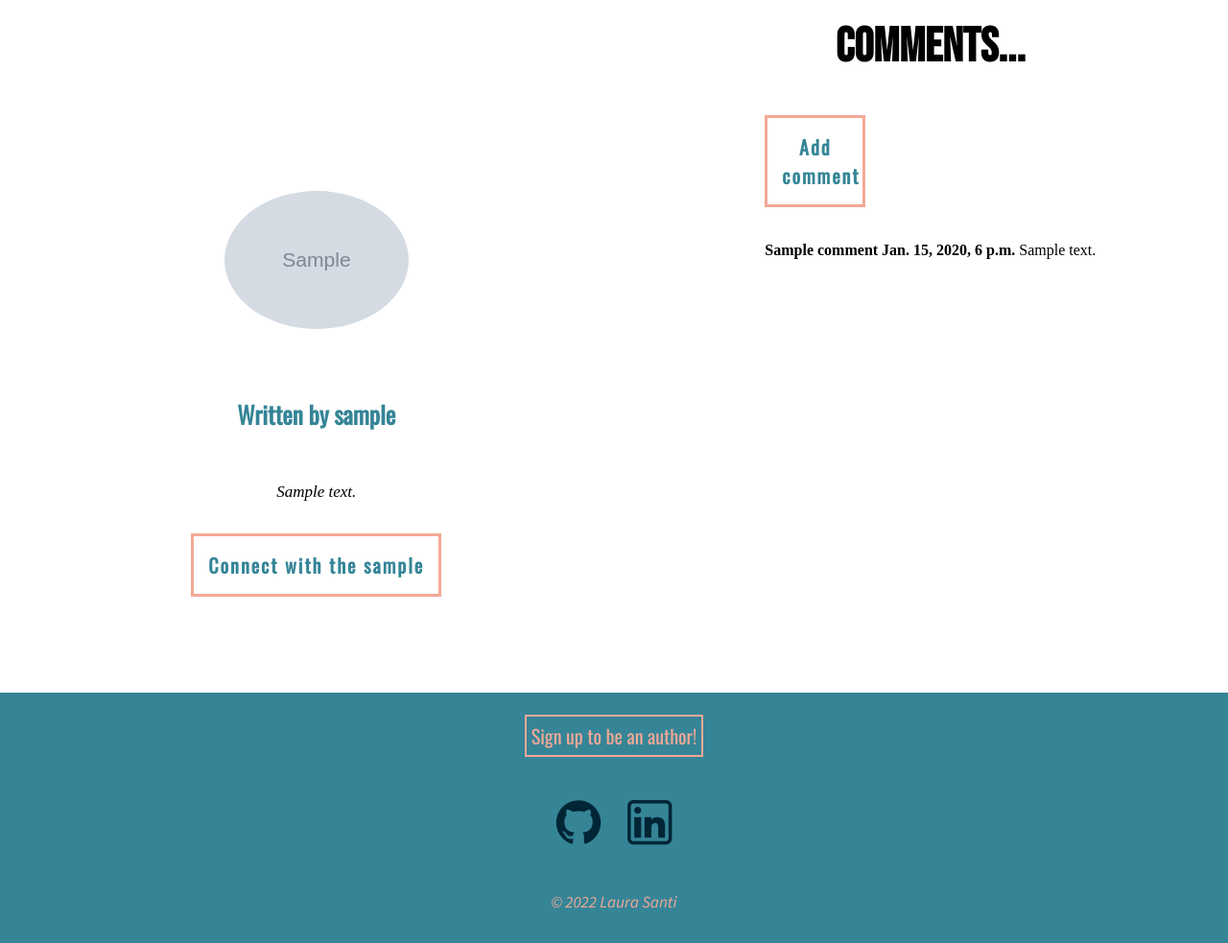
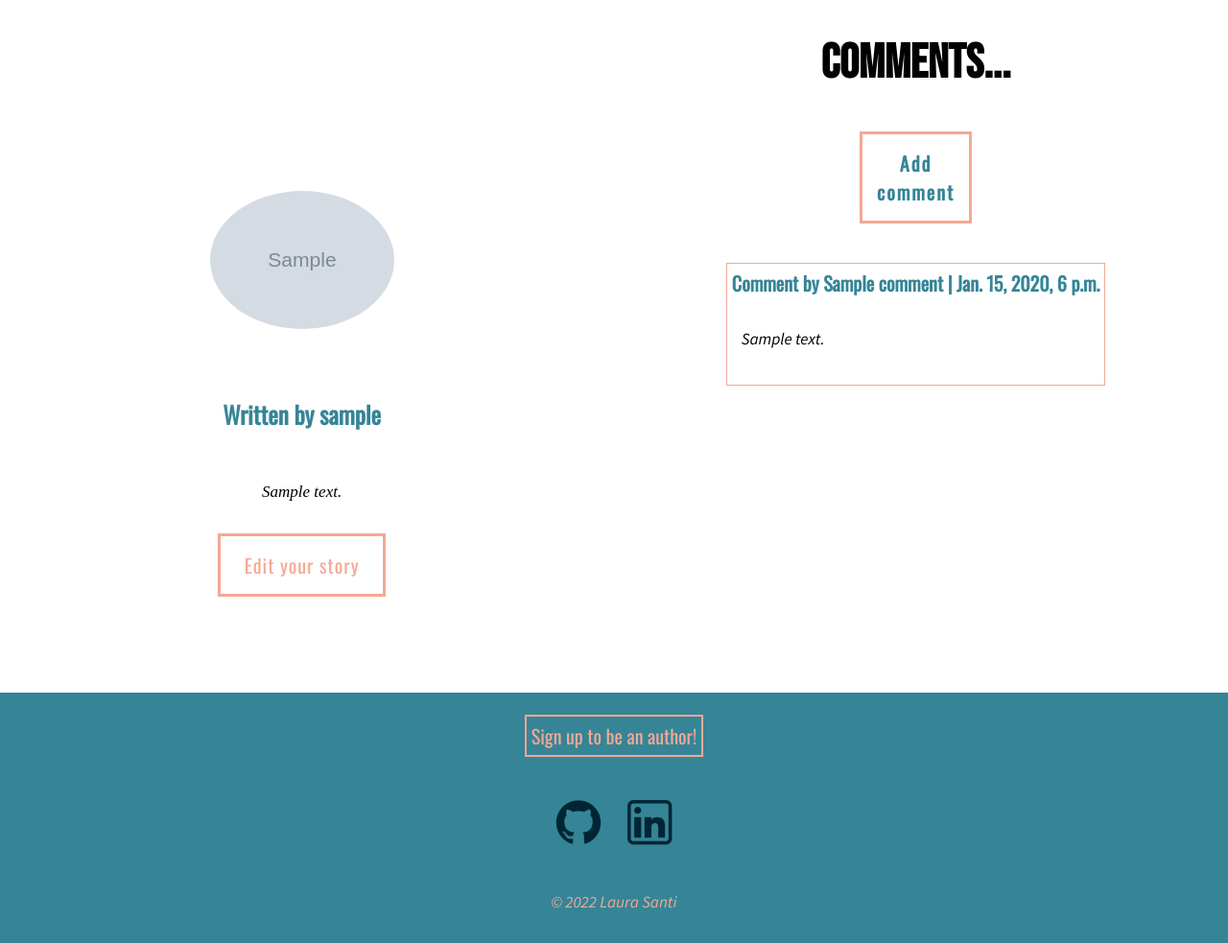
Before and after one commit to SheCodesAus/she-codes-django-news-project-Lauraitnas, a Django app: page /news/1/ in a window 1280 px wide. Shown: the part 519-1502 px from the top of the page at 96% size. Run offline with Django 4.2, Linux system fonts and the light colour scheme; a user stored in the database is signed in; data comes from the database, SQL or seed files in the repository; tables that the repository leaves empty hold one stand-in row (values such as "Sample post"); grey boxes marked "Sample" are stand-in pictures; parts of the project's set-up code (start-up, migrations or seed data) failed here and were passed over; some web fonts are replaced.

Commit message:
add comment css

```diff
--- a/she_codes_news/news/static/news/styles.css
+++ b/she_codes_news/news/static/news/styles.css
@@ -210,7 +210,7 @@ select {
 
 }
 
-#connect {
+.connect {
     color: #f4a896;
     text-align: center;
     padding: 15px;
@@ -220,12 +220,24 @@ select {
     max-width: 70%;
 }
 
+.comments{
+    display: flex;
+    flex-direction: column;
+}
+
 #add-comment {
     color: #f4a896;
-    text-align: center;
     padding: 15px;
     border: solid;
     letter-spacing: 2px;
     align-self: center;
     max-width: 20%;
 }
+
+.comment {
+    border: solid 1px #F4a896;
+    text-align: left;
+    margin: 5px;
+    padding: 5px;
+
+}
--- a/she_codes_news/news/templates/news/story.html
+++ b/she_codes_news/news/templates/news/story.html
@@ -14,11 +14,17 @@
         <img id="author-image" src="{{story.author.profile_picture}}">
         <h3 id="story_author"> Written by {{ story.author }}</h3>
         <p id="author_bio">{{story.author.bio}}</p>
-            <div id="connect">
+        {% if story.author != request.user %}
+            <div class="connect">
                 <a href="{% url 'users:profile' story.author.id %}">
                     <h4> Connect with the {{ story.author }}</h4>
                 </a>
             </div>
+        {% else %}
+        <div class="connect">
+            <a id="edit_button" href="{% url 'news:editStory' story.id %}">Edit your story</a>
+        </div>
+        {% endif%}
     </div>
     <div id="story-content">
         <div>
@@ -38,11 +44,10 @@
             {% else %}
             <br></br>
                 {% for comment in story.comments.all %}
-                    <strong>
-                    {{comment.name}}
-                    {{comment.date_added}}
-                    </strong>
-                    {{comment.body}}
+                    <div class="comment">
+                    <h4> Comment by {{comment.name}} | {{comment.date_added}}</h4>
+                    <p>{{comment.body}}</p>
+                </div>
                 {% endfor %}
             {% endif %}
         </div>
--- a/she_codes_news/templates/base.html
+++ b/she_codes_news/templates/base.html
@@ -31,10 +31,10 @@
                     <a id="footer_sign" href="{% url 'users:createAccount' %}">Sign up to be an author!</a>
                 </div>
                 <div class="footer-social">
-                    <a href="https://www.linkedin.com/in/laura-santi3/" target="_blank">
+                    <a href= "https://github.com/Lauraitnas" target="_blank">
                         <img class="social_foot" src="/static/images/github.png" alt="Github">
                     </a>
-                    <a href="https://github.com/Lauraitnas" target="_blank">
+                    <a href="https://www.linkedin.com/in/laura-santi3/" target="_blank">
                         <img class="social_foot" src="/static/images/linkedin.png" alt="Linkedin">
                     </a>
                     <br>
```
Also changed, not shown: README.md, 16 other files.
